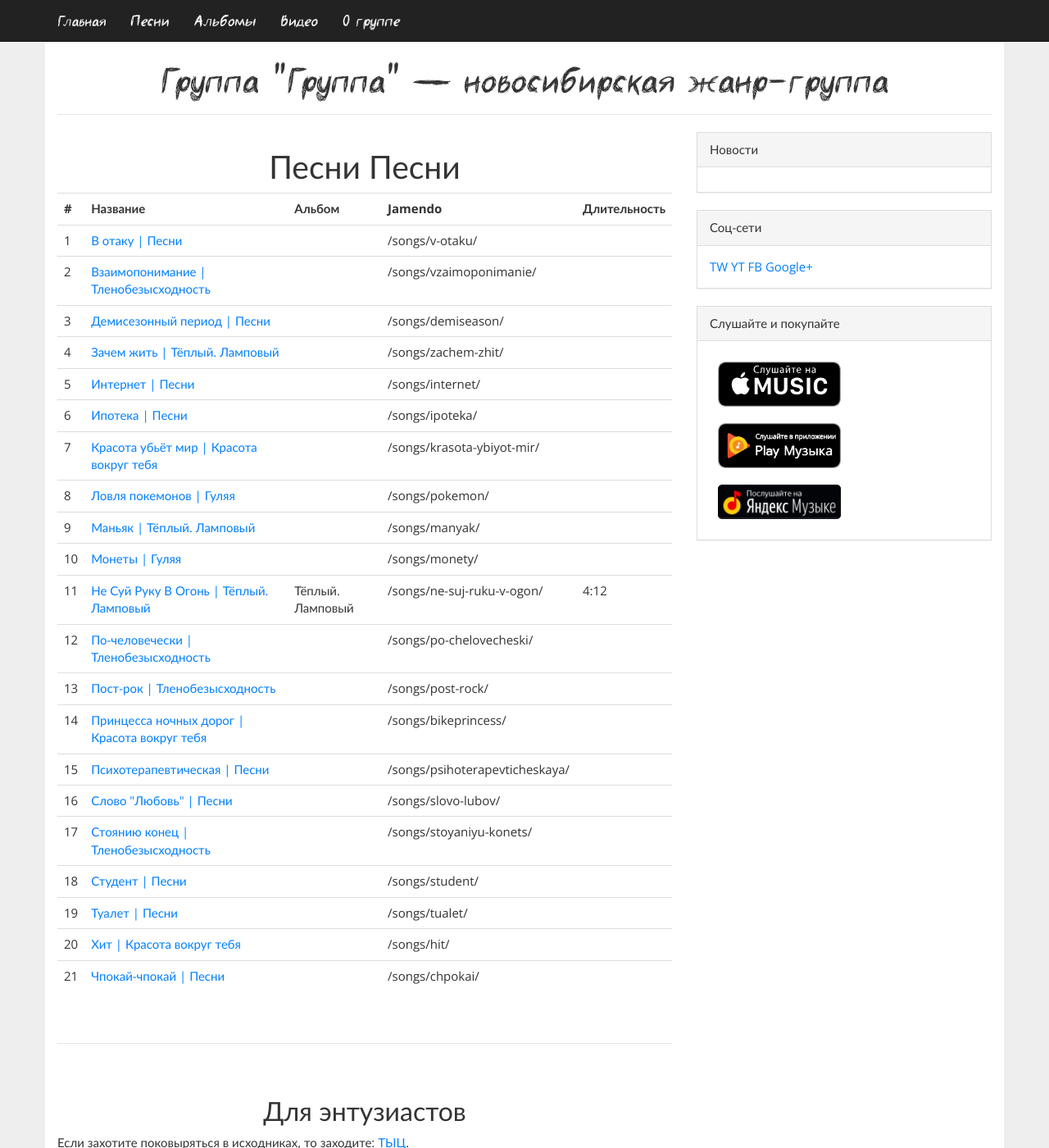
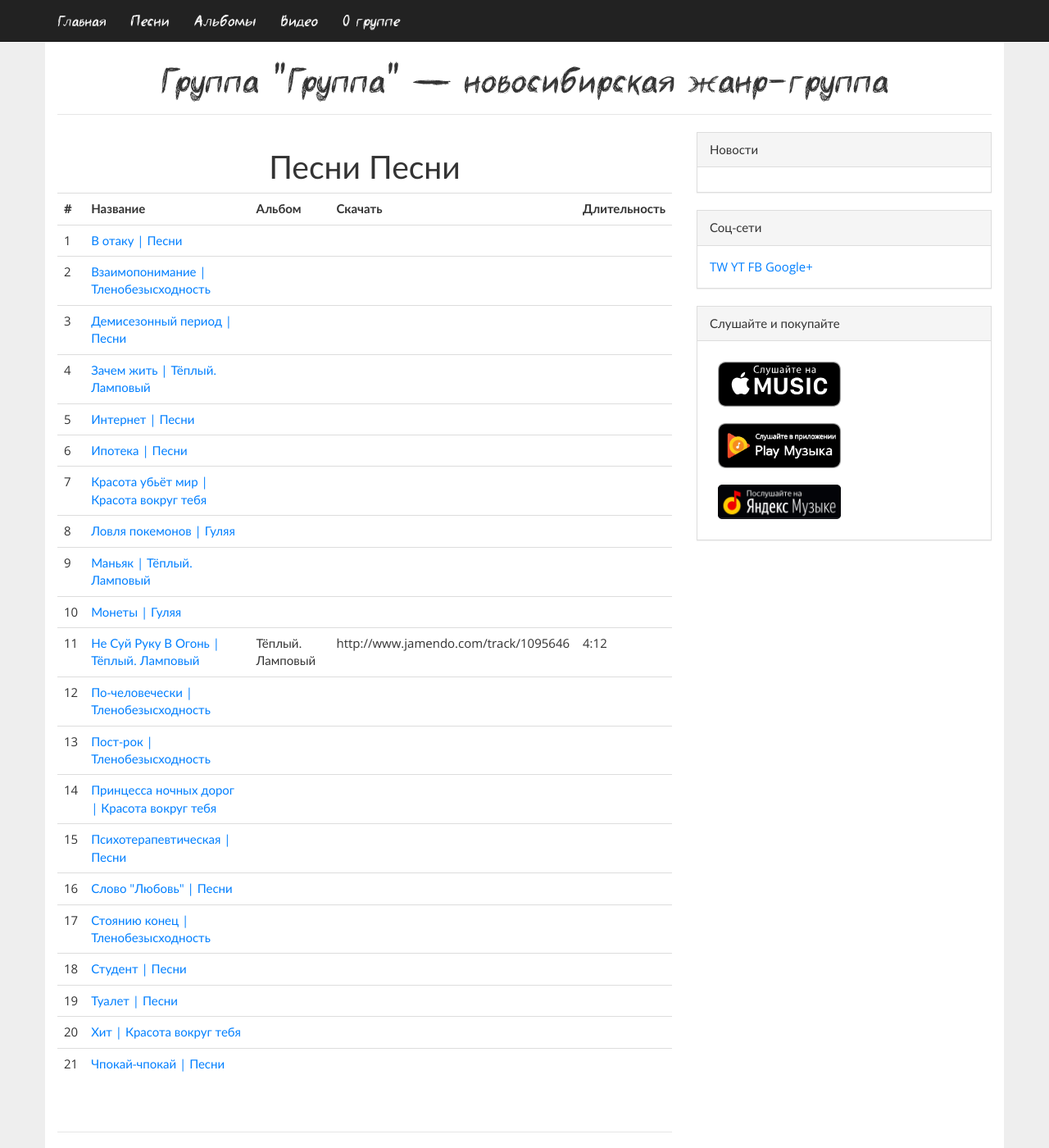
Before and after one commit to gruppa-gruppa-nsk/gruppa-gruppa-nsk.github.io, a Jekyll site: the page built from songs/index.html, in a window 1280 px wide and 1400 px high. Shown: the whole window at 82% size. Built offline with Jekyll 4.4.1, drawn with Linux system fonts in a browser that asks for light colours; comment, search, counter and statistics services are not loaded.

Commit message:
test songs 2

```diff
--- a/_posts/2014-08-07-ne-suj-ruku-v-ogon.markdown
+++ b/_posts/2014-08-07-ne-suj-ruku-v-ogon.markdown
@@ -4,9 +4,10 @@ title: "Не Суй Руку В Огонь | Тёплый. Ламповый"
 description: "Не Суй Руку В Огонь"
 date: 2014-8-7 17:30:53
 categories: songs
-name: "\"Не Суй Руку В Огонь\" — из сингла Тёплый. Ламповый"
+name: "Не суй руку в огонь"
 album: "Тёплый. Ламповый"
 length: "4:12"
+download: "http://www.jamendo.com/track/1095646"
 ---
 
 Песня с сингла <a target="blank" href="http://gruppa.utkorose.ru/albums/tyoplyy-lampovyy/">"Тёплый. Ламповый"</a>
--- a/songs/index.html
+++ b/songs/index.html
@@ -8,7 +8,7 @@ title: Песни группы
 	<th>#</th>
 	<th>Название</th>
 	<th>Альбом</th>
-	<th>Jamendo</th>
+	<th>Скачать</th>
 	<th>Длительность</th>
 </tr>
 {% assign counter = 1 %}
@@ -19,7 +19,7 @@ title: Песни группы
 		<td>{{ counter }}</td>
 		<td><a href="{{ post.url }}">{{ post.title }}</a></td>
 		<td>{{ post.album }}</td>
-		<td>{{ post.url }}</td>
+		<td>{{ post.download }}</td>
 		<td>{{ post.length }}</td>
 		</tr>
 		{% assign counter = counter | plus: 1 %}
```
Also changed, not shown: _layouts/song.html (added, +14 -0 lines).
